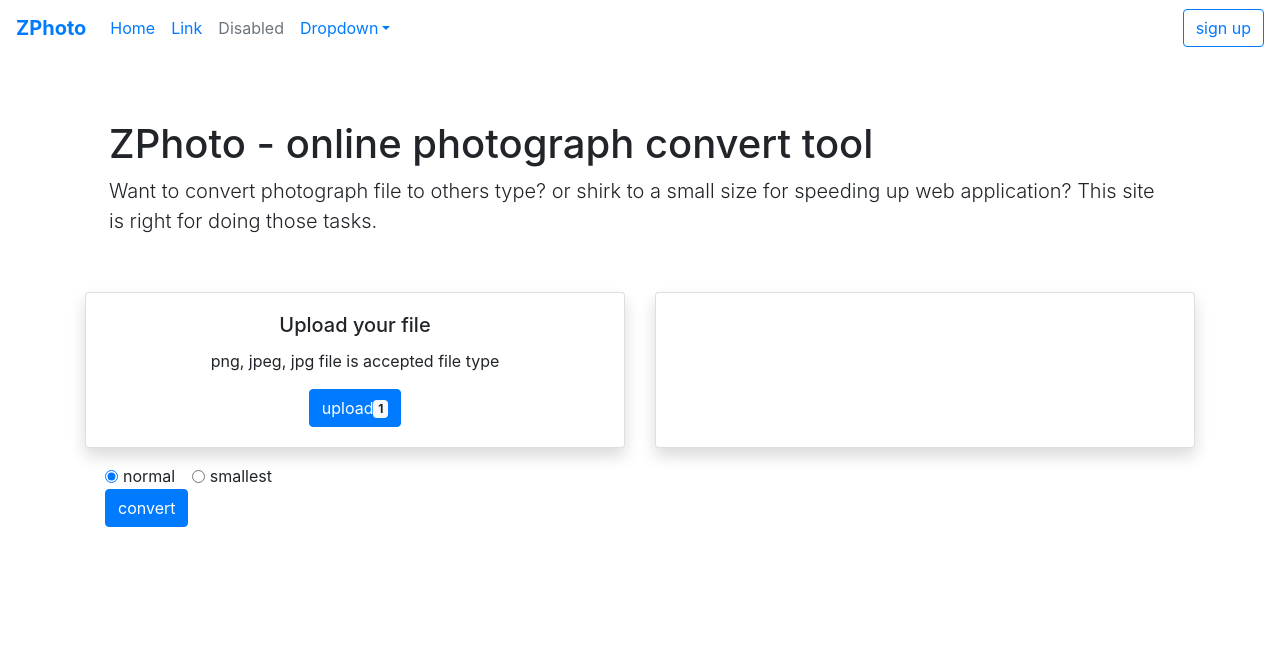
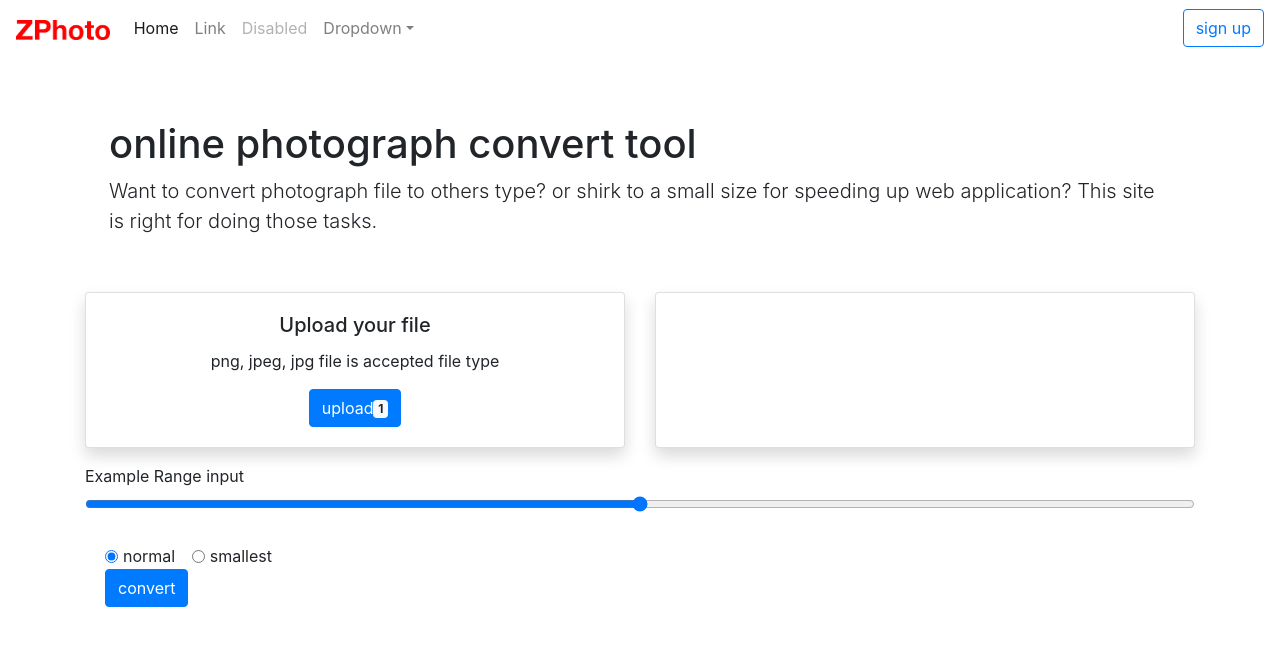
Before and after one commit to frankzhang/zphoto, a Django app: template site/templates/index.html in a window 1280 px wide. Shown: the top 646 px of the page. Run offline with Django 3.2, Linux system fonts and the light colour scheme; the template is opened without the code that fills it, so the values that code supplies are empty; some libraries are stand-ins or nearby versions.

Commit message:
add zphoto logo and change the favicon

```diff
--- a/site/templates/index.html
+++ b/site/templates/index.html
@@ -6,7 +6,7 @@
     <meta name="viewport" content="width=device-width, initial-scale=1, shrink-to-fit=no">
     <meta name="description" content="online tool for photograph">
     <meta name="author" content="zlab">
-    <link rel="icon" href="{% static 'favicon.ico' %} ">
+    <link rel="shortcut icon" type="image/x-icon" href="{% static 'Zlogo.ico' %} ">
 
     <title> Online Photograph Tool </title>
 
@@ -20,8 +20,10 @@
 
   <body>
 
-    <nav class="navbar navbar-expand-md fixed-top">
-      <a class="navbar-brand" href="#"><strong>ZPhoto</strong></a>
+    <nav class="navbar navbar-expand-md navbar-light fixed-top">
+      <a class="navbar-brand" href="#">
+	      <img src="{% static 'zphoto.png' %}" height="20rem"alt="Z"></a>
+
       <button class="navbar-toggler" type="button" data-toggle="collapse" data-target="#NavigationBar" aria-controls="NavigationBar" aria-expanded="false" aria-label="Toggle navigation">
 	<span class="navbar-toggler-icon"></span>
       </button>
@@ -54,12 +56,12 @@
     <main role="main" class="container">
 
       <div class="introduce">
-	<h1>ZPhoto - online photograph convert tool</h1>
+	<h1>online photograph convert tool</h1>
 	<p class="lead">Want to convert photograph file to others type? or shirk to a small size for speeding up web application?
 	  This site is right for doing those tasks.
       </div>
 
-      <div class="card-deck">
+      <div class="card-deck mb-3">
 	<div class="card text-center shadow " >
 	  <div class="card-body">
 	    <h5 class="card-title">Upload your file</h5>
@@ -76,6 +78,12 @@
 	</div>
       </div >
 
+      <form>
+	<div class="form-group">
+	  <label for="formControlRange">Example Range input</label>
+	  <input type="range" class="form-control-range" id="formControlRange">
+	</div>
+	</form>
       <div class="operation">
 	<form class="form-check">
 	  <div class="form-check form-check-inline" >
@@ -94,6 +102,7 @@
 	  </div>
 	</form>
       </div>
+
     </main>
     <!-- /.container -->
 
```
Also changed, not shown: site/static/Zlogo.ico (added), site/static/Zlogo.png (added), site/static/favicon.ico, site/static/zphoto.png (added), site/static/zphoto.svg (added).
